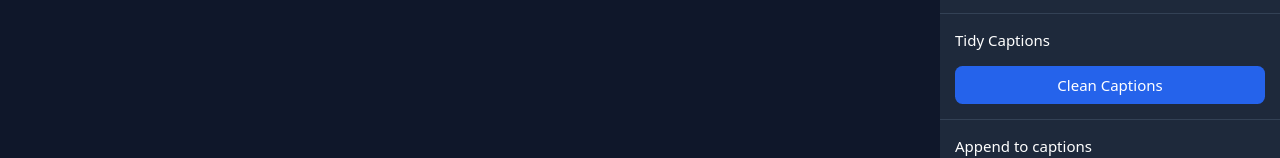
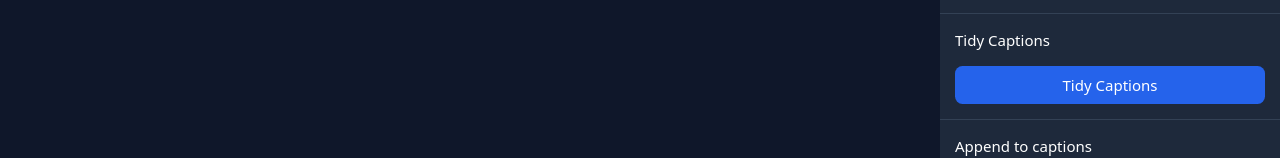
Before and after one commit to tderkert/Simple-Caption-Manager, a SvelteKit app: page / in a window 1280 px wide. Shown: the part 265-423 px from the top of the page. Built offline with nearby package versions, Linux system fonts and the light colour scheme; no server answers.

Commit message:
Clean -> Tidy

```diff
--- a/src/components/moduleCleanCaptions.svelte
+++ b/src/components/moduleCleanCaptions.svelte
@@ -16,8 +16,8 @@
 
 
 <div class="p-4 flex flex-col gap-4 items-stretch">
-    <!-- Clean Captions -->
+    <!-- Tidy Captions -->
     <form class="flex flex-col gap-4 items-stretch">
-        <Button on:click={ handleCleanCaptions }> Clean Captions</Button>
+        <Button on:click={ handleCleanCaptions }> Tidy Captions</Button>
     </form>
 </div>
```
